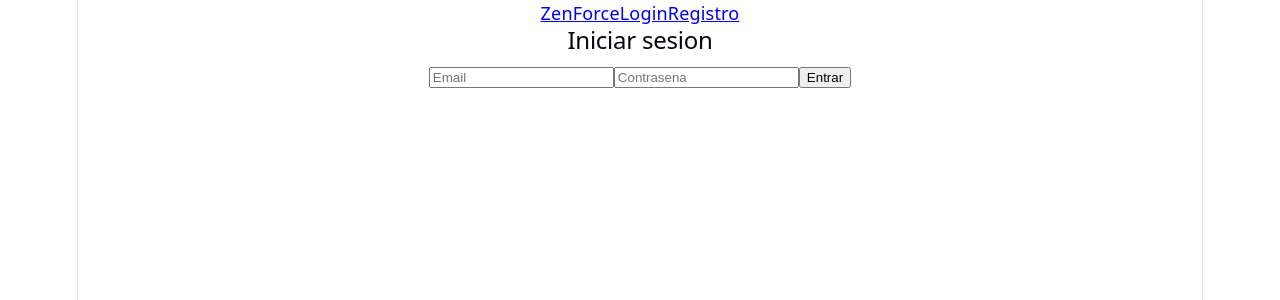
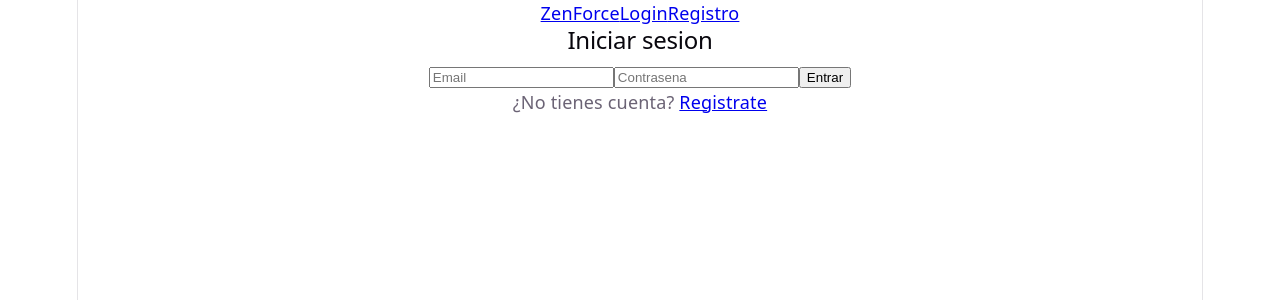
Before and after one commit to alegimlop/ZenForce, a React app in the folder frontend/: page /login in a window 1280 px wide. Shown: the top 300 px of the page. Built offline with nearby package versions, Linux system fonts and the light colour scheme; the HTML template or start-up script is replaced by a standard one.

Commit message:
rutas protegidas y enlace registro en login

```diff
--- a/frontend/src/pages/login.jsx
+++ b/frontend/src/pages/login.jsx
@@ -1,5 +1,6 @@
 import { useState } from 'react'
 import { loginService } from '../services/auth'
+import { Link } from 'react-router-dom'
 
 function Login() {
     const [email, setEmail] = useState('')
@@ -37,6 +38,7 @@
                 />
                 <button type="submit">Entrar</button>
             </form>
+            <p>¿No tienes cuenta? <Link to="/registro">Registrate</Link></p>
         </div>
     )
 }
```
